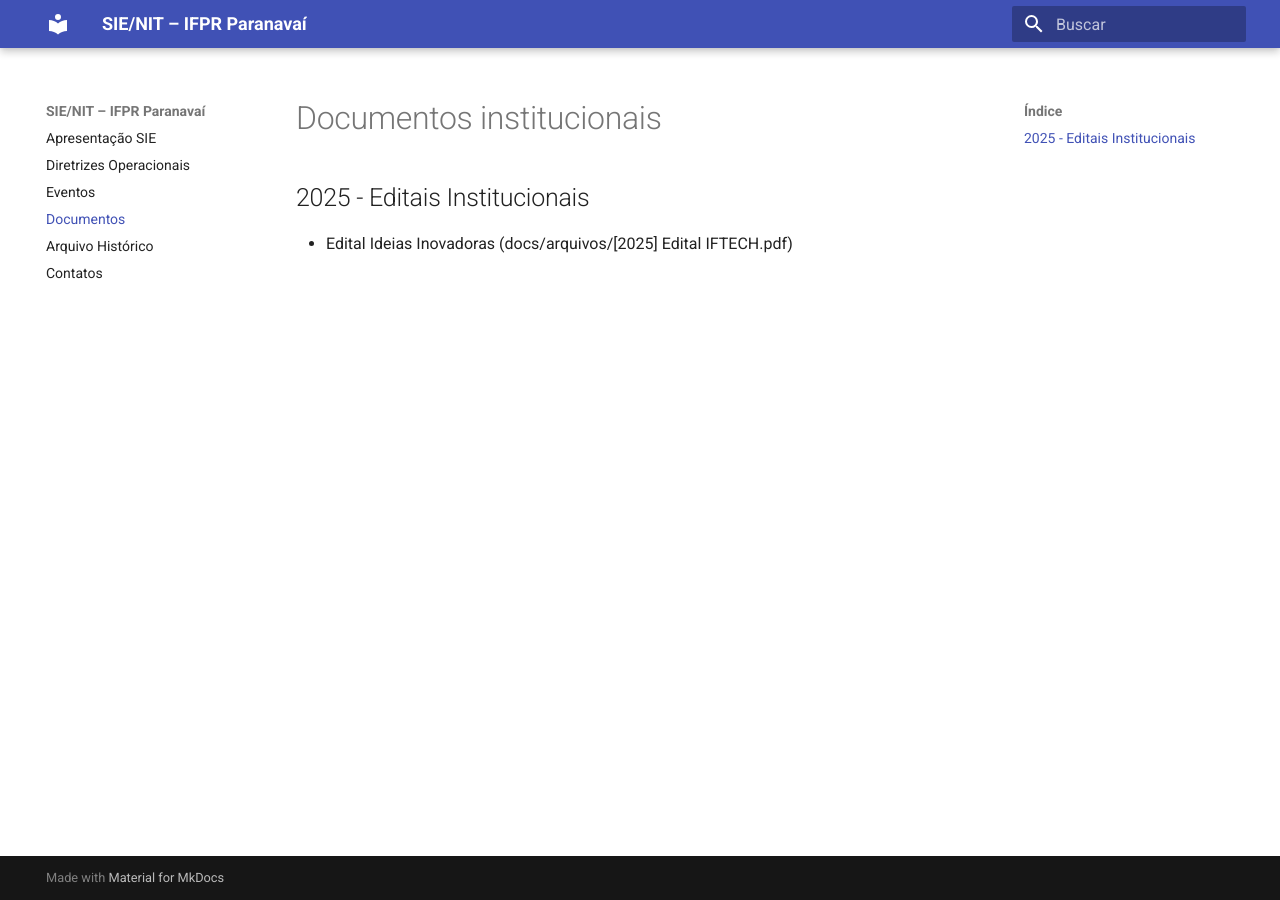
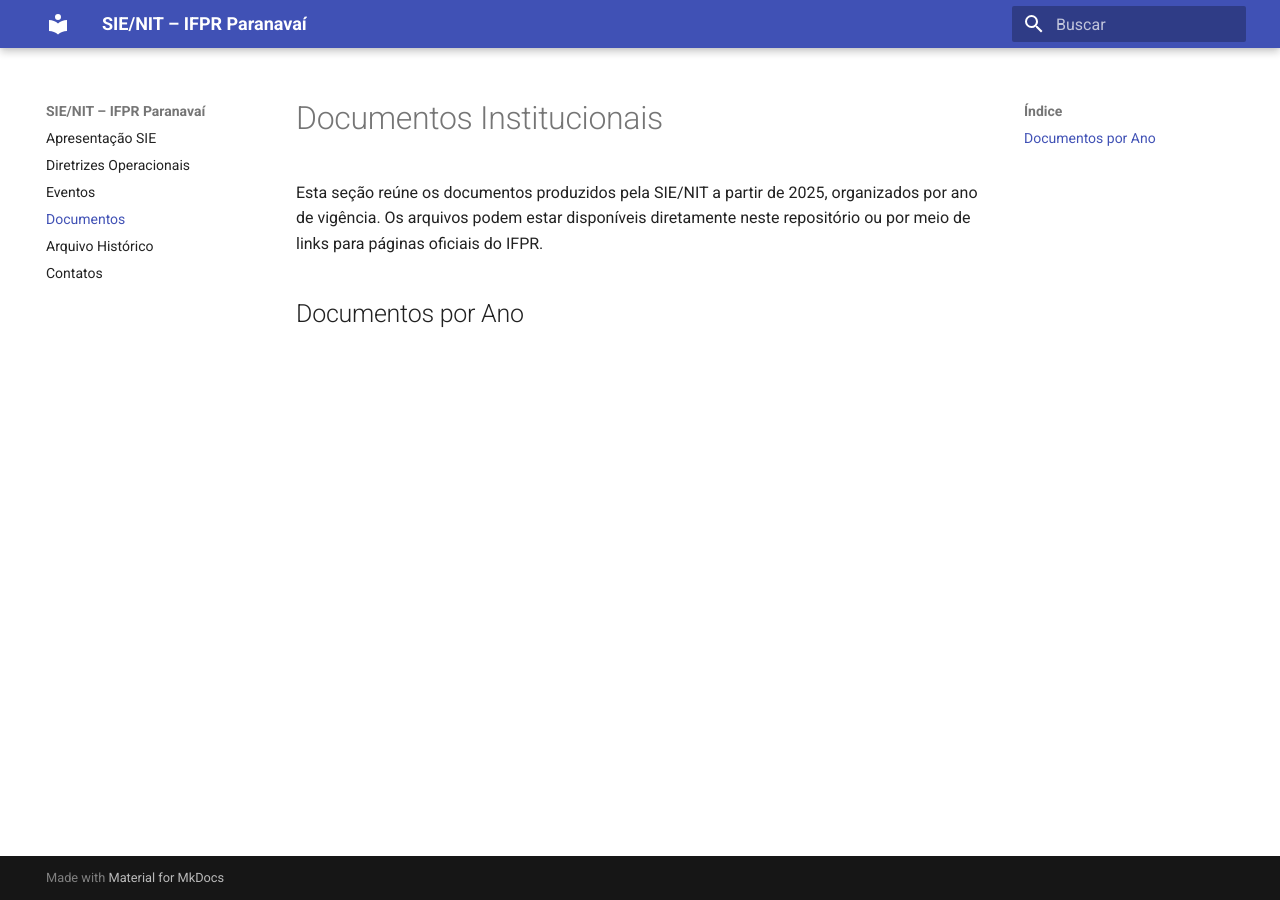
Before and after one commit to ifpr-sie-paranavai/dossie, an MkDocs documentation site: the page built from docs/documentos.md, in a window 1280 px wide. Built offline with MkDocs 1.6.1 and Material for MkDocs 9.7.7, drawn with Linux system fonts in a browser that asks for light colours.

Commit message:
Update documentos.md

```diff
--- a/docs/documentos.md
+++ b/docs/documentos.md
@@ -1,5 +1,5 @@
-# Documentos institucionais
+# Documentos Institucionais
 
-## 2025 - Editais Institucionais
+Esta seção reúne os documentos produzidos pela SIE/NIT a partir de 2025, organizados por ano de vigência. Os arquivos podem estar disponíveis diretamente neste repositório ou por meio de links para páginas oficiais do IFPR.
 
-- Edital Ideias Inovadoras (docs/arquivos/[2025] Edital IFTECH.pdf)
+## Documentos por Ano
```
